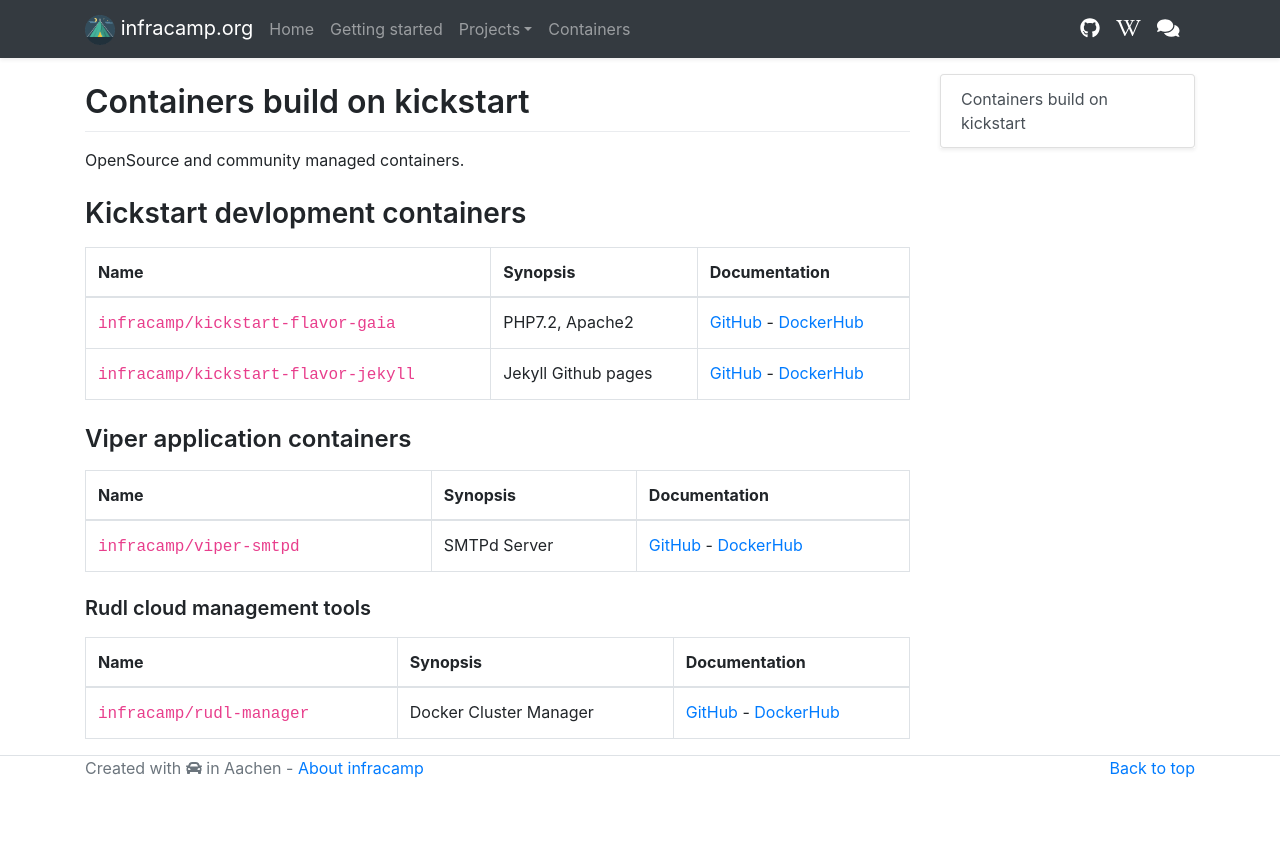
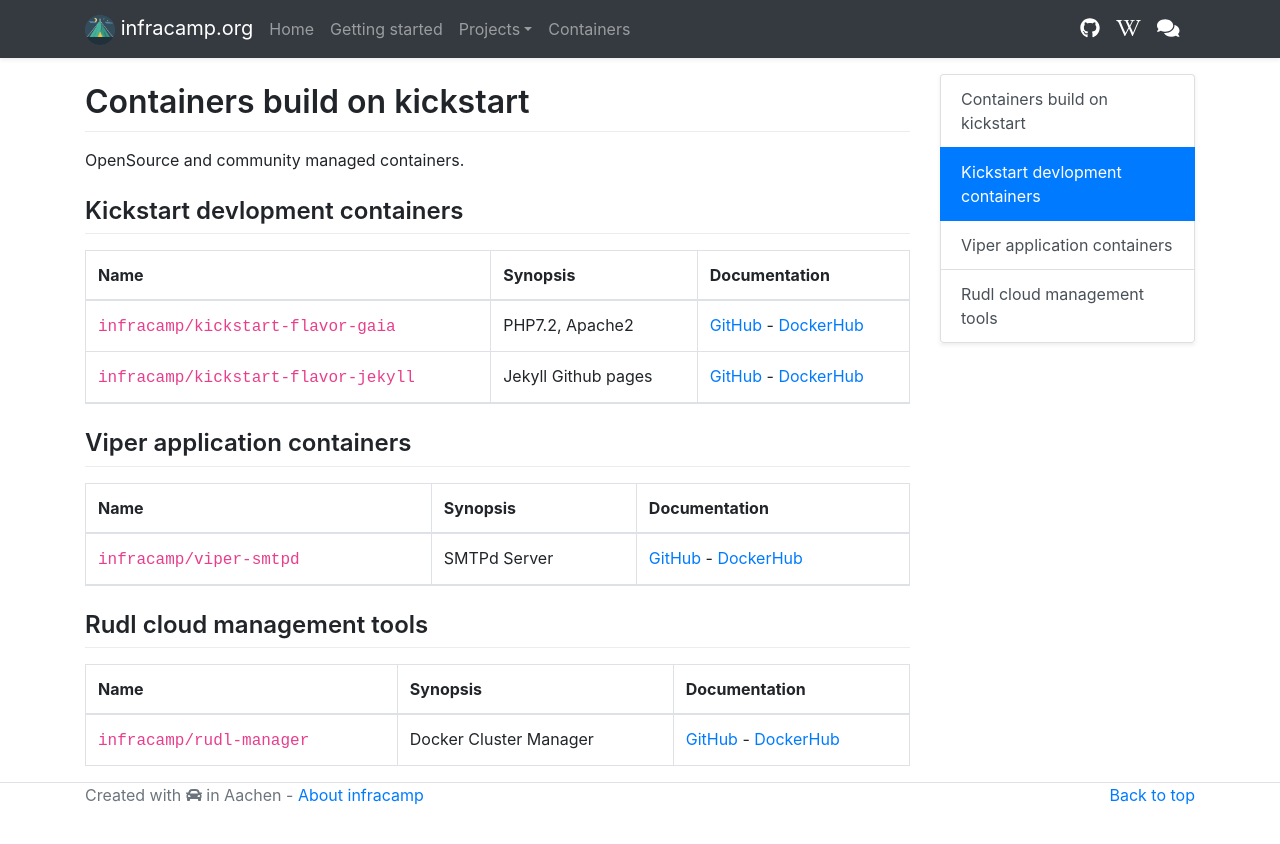
Before and after one commit to infracamp/infracamp, a Jekyll site: the page built from docs/containers.md, in a window 1280 px wide. Shown: the top 844 px of the page. Built offline with Jekyll 4.4.1, drawn with Linux system fonts in a browser that asks for light colours; nearby versions of some CDN libraries.

```diff
--- a/docs/assets/markdown-body.css
+++ b/docs/assets/markdown-body.css
@@ -28,3 +28,15 @@
     font-size: 1.5em;
     border-bottom: 1px solid #eaecef;
 }
+
+.markdown-body h3 {
+    font-size: 1.25em;
+}
+
+.markdown-body h4 {
+    font-size: 1em;
+}
+
+.markdown-body h5 {
+    font-size: 0.875em;
+}
--- a/docs/containers.md
+++ b/docs/containers.md
@@ -7,7 +7,7 @@ title: Containers ready to run
 
 OpenSource and community managed containers.
 
-### Kickstart devlopment containers
+## Kickstart devlopment containers
 
 {:.table .table-bordered}
 | Name                                  | Synopsis                  | Documentation                                    |
@@ -15,7 +15,7 @@ OpenSource and community managed containers.
 | `infracamp/kickstart-flavor-gaia`     | PHP7.2, Apache2           | [GitHub](https://github.com/infracamp/kickstart-flavor-gaia) - [DockerHub](https://hub.docker.com/r/infracamp/kickstart-flavor-gaia/) |
 | `infracamp/kickstart-flavor-jekyll`   | Jekyll Github pages       | [GitHub](https://github.com/infracamp/kickstart-flavor-jekyll) - [DockerHub](https://hub.docker.com/r/infracamp/kickstart-flavor-jekyll/) |
 
-#### Viper application containers
+## Viper application containers
 
 {:.table .table-bordered}
 | Name                                  | Synopsis                  | Documentation                                    |
@@ -23,7 +23,7 @@ OpenSource and community managed containers.
 | `infracamp/viper-smtpd`               | SMTPd Server              | [GitHub](https://github.com/infracamp/viper-smtpd) - [DockerHub](https://hub.docker.com/r/infracamp/viper-smtpd/) |
 
 
-##### Rudl cloud management tools
+## Rudl cloud management tools
 
 {:.table .table-bordered}
 | Name                                  | Synopsis                  | Documentation                                    |
```
